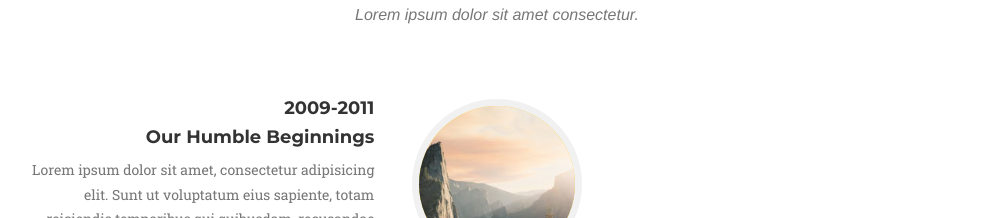
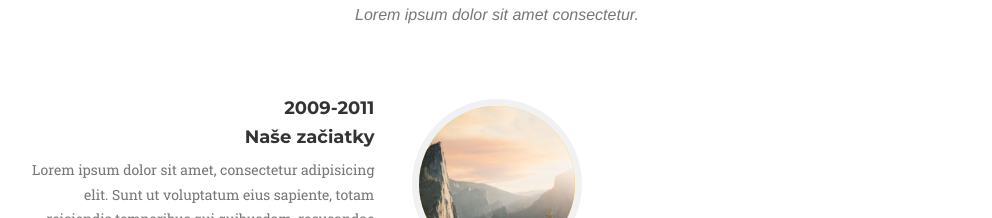
Before and after one commit to ceckoo/bootstrap, a website: page index.html in a window 1280 px wide. Shown: the part 2900-3118 px from the top of the page, without its empty margins (143-1135 px from the left). Drawn offline with nearby package versions, Linux system fonts and the light colour scheme; a web font is replaced by a local one.

Commit message:
edit: text 23

```diff
--- a/index.html
+++ b/index.html
@@ -240,7 +240,7 @@
                             <div class="timeline-panel">
                                 <div class="timeline-heading">
                                     <h4>2009-2011</h4>
-                                    <h4 class="subheading">Our Humble Beginnings</h4>
+                                    <h4 class="subheading">Naše začiatky</h4>
                                 </div>
                                 <div class="timeline-body">
                                     <p class="text-muted">Lorem ipsum dolor sit amet, consectetur adipisicing elit. Sunt ut voluptatum eius sapiente, totam reiciendis temporibus qui quibusdam, recusandae sit vero unde, sed, incidunt et ea quo dolore laudantium consectetur!</p>
```
